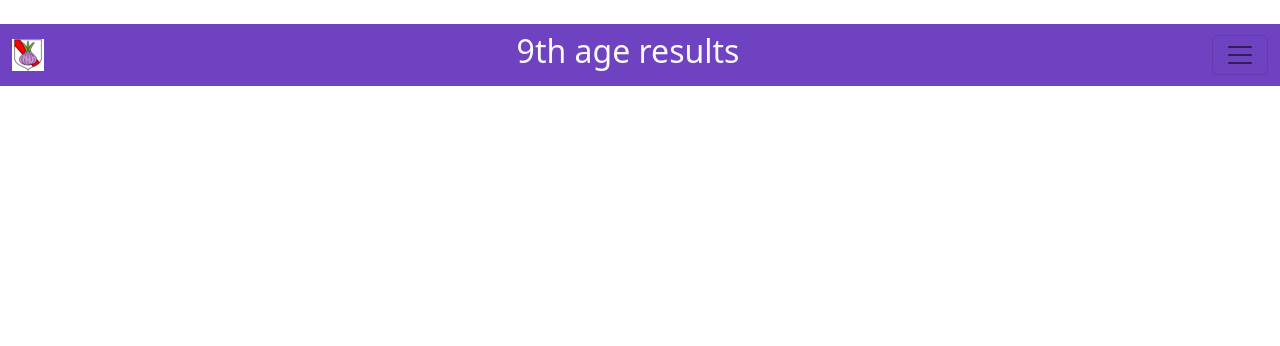
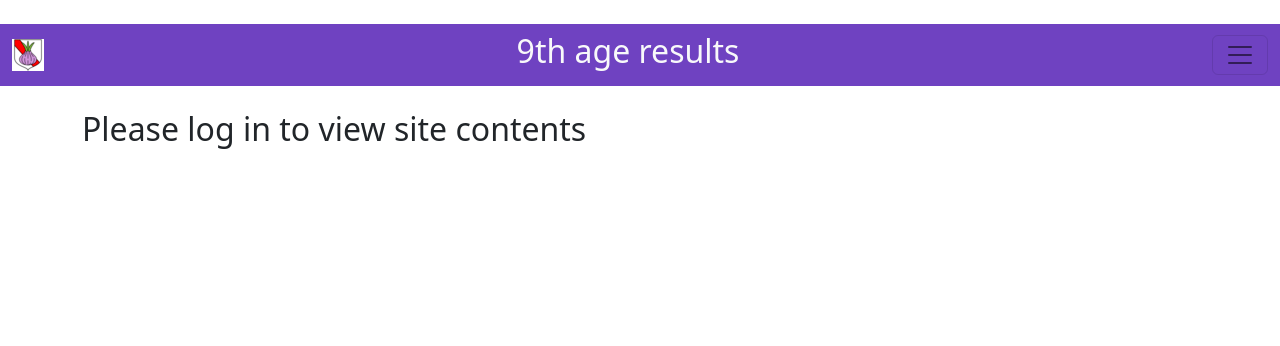
Before and after one commit to Natalia900101/t9aresults, a Django app: page / in a window 1280 px wide. Shown: the top 346 px of the page. Run offline with Django 4.2, Linux system fonts and the light colour scheme; data comes from the database, SQL or seed files in the repository; data that the repository does not hold is empty; some libraries are stand-ins or nearby versions.

Commit message:
add to home page information, how you can see content

```diff
--- a/t9a/templates/home.html
+++ b/t9a/templates/home.html
@@ -124,7 +124,8 @@ First login? You can <a class="btn btn-outline-success" href="{% url 't9a:my-acc
 </div>
 
 {% include 'rankings_template.html' %}
-
+{% else %}
+<h2>Please log in to view site contents</h2>
 {% endif %}
 
 
--- a/t9a/views.py
+++ b/t9a/views.py
@@ -398,7 +398,8 @@ class GameCreateView(LoginRequiredMixin, View):  # view to add games and results
         send_email = SendEmail()
         send_email.send_approval_email(fpr.player.email,
                                        request.build_absolute_uri(reverse('t9a:approve-result', kwargs={'pk': fpr.id})),
-                                       fpr.player.username)
+                                       fpr.player.username)  # there is no exception handling because function
+        # doesn't return error when email address doesn't exist
 
         return redirect('t9a:home')
 
```
